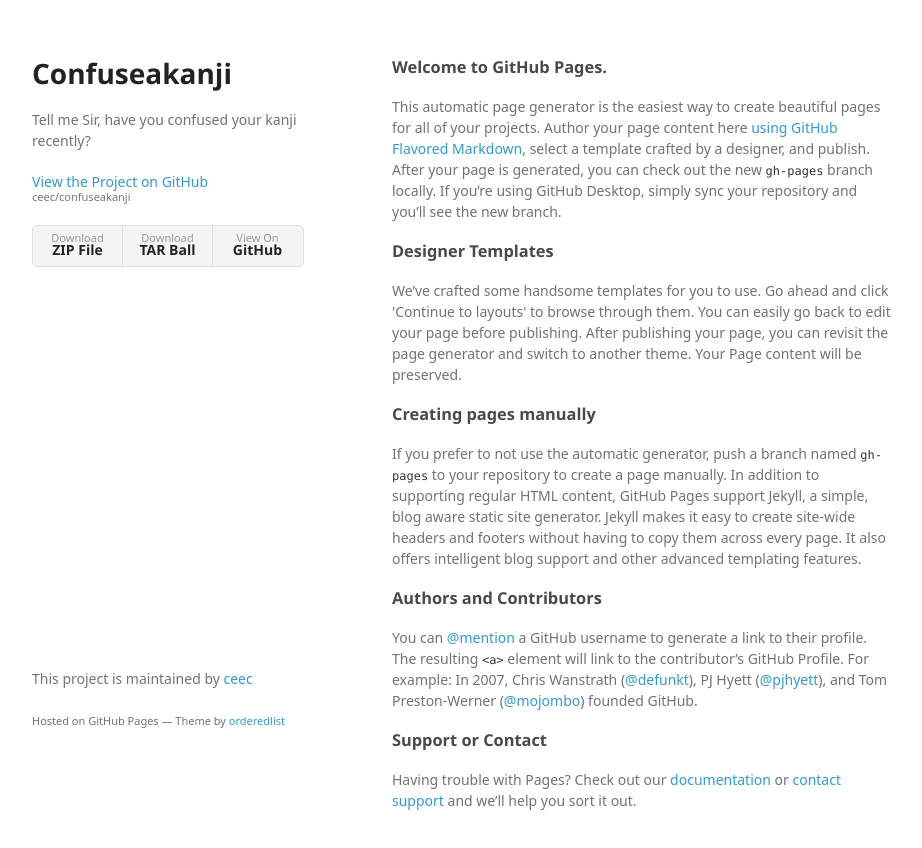
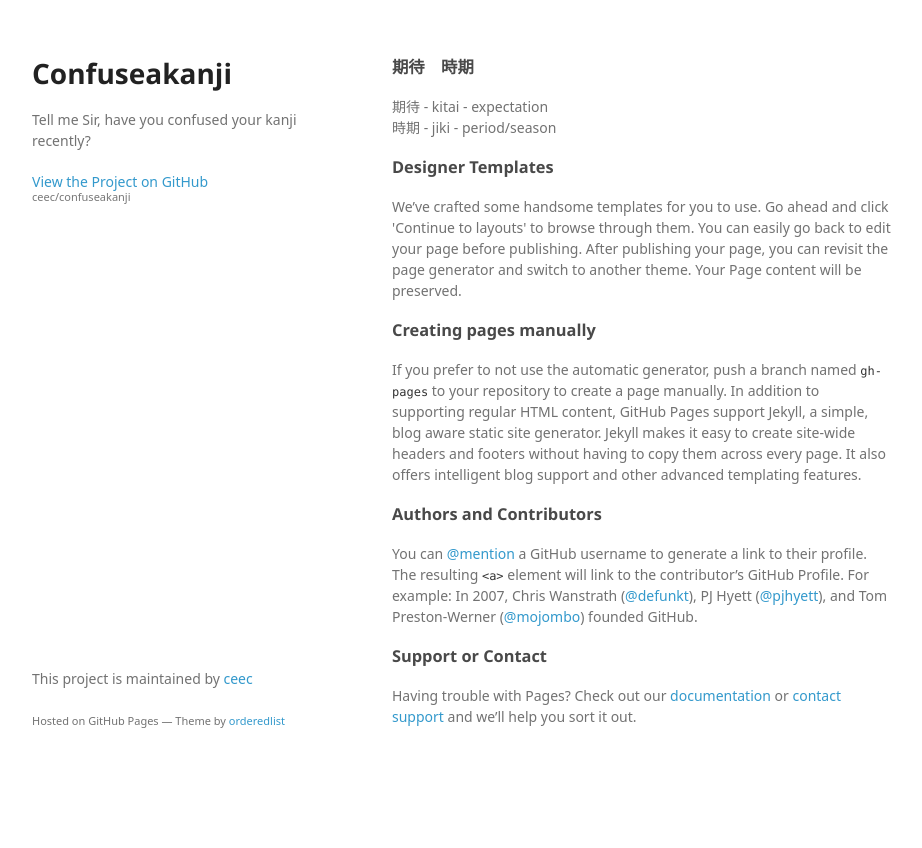
Before and after one commit to ceec/confuseakanji, a plain HTML site: page index.html in a window 1280 px wide. Shown: the whole page, without its empty margins (178-1100 px from the left). After the commit the page ends 800 px from the top, so only its background shows below. Drawn offline with Linux system fonts and the light colour scheme; a web font is replaced by a local one.

Commit message:
Add Kanji

```diff
--- a/index.html
+++ b/index.html
@@ -19,19 +19,14 @@
         <p>Tell me Sir, have you confused your kanji recently?</p>
 
         <p class="view"><a href="https://github.com/ceec/confuseakanji">View the Project on GitHub <small>ceec/confuseakanji</small></a></p>
-
-
-        <ul>
-          <li><a href="https://github.com/ceec/confuseakanji/zipball/master">Download <strong>ZIP File</strong></a></li>
-          <li><a href="https://github.com/ceec/confuseakanji/tarball/master">Download <strong>TAR Ball</strong></a></li>
-          <li><a href="https://github.com/ceec/confuseakanji">View On <strong>GitHub</strong></a></li>
-        </ul>
       </header>
       <section>
-        <h3>
-<a id="welcome-to-github-pages" class="anchor" href="#welcome-to-github-pages" aria-hidden="true"><span aria-hidden="true" class="octicon octicon-link"></span></a>Welcome to GitHub Pages.</h3>
+          <h3>期待　時期</h3>
+          <p>
+            期待 - kitai - expectation<br>
+            時期 - jiki - period/season
+          </p>
 
-<p>This automatic page generator is the easiest way to create beautiful pages for all of your projects. Author your page content here <a href="https://guides.github.com/features/mastering-markdown/">using GitHub Flavored Markdown</a>, select a template crafted by a designer, and publish. After your page is generated, you can check out the new <code>gh-pages</code> branch locally. If you’re using GitHub Desktop, simply sync your repository and you’ll see the new branch.</p>
 
 <h3>
 <a id="designer-templates" class="anchor" href="#designer-templates" aria-hidden="true"><span aria-hidden="true" class="octicon octicon-link"></span></a>Designer Templates</h3>
```
